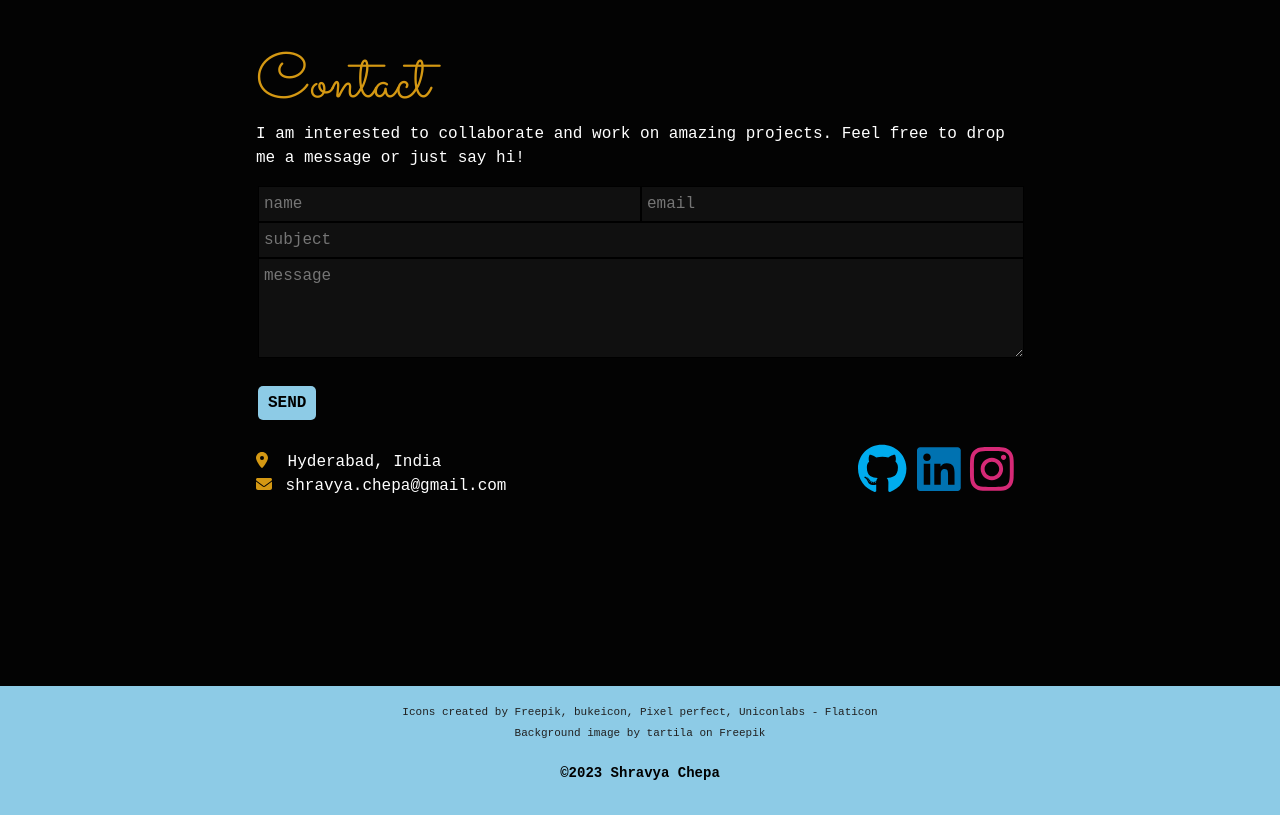
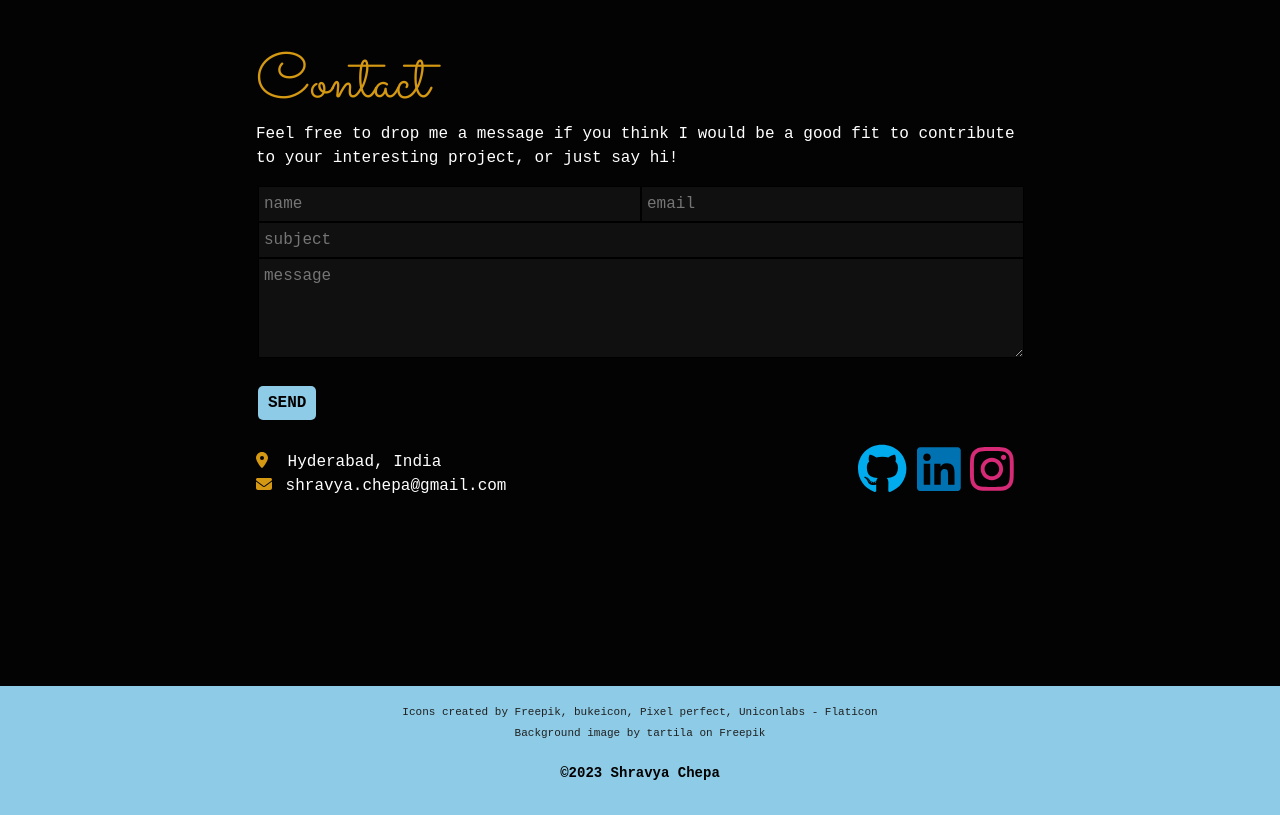
Before and after one commit to shravya-chepa/portfolio, a React (Create React App) app: page / in a window 1280 px wide. Shown: the part 3000-3815 px from the top of the page. Built offline with nearby package versions, Linux system fonts and the light colour scheme.

Commit message:
Update Contact.js

```diff
--- a/src/components/Contact.js
+++ b/src/components/Contact.js
@@ -64,8 +64,7 @@ function Contact() {
     <div id="contact" className="contact-section">
       <h1 className="cursive">Contact</h1>
       <p>
-        I am interested to collaborate and work on amazing projects. Feel free
-        to drop me a message or just say hi!
+        Feel free to drop me a message if you think I would be a good fit to contribute to your interesting project, or just say hi!
       </p>
       <div id="contact-form">
         <form onSubmit={sendEmail}>
```
